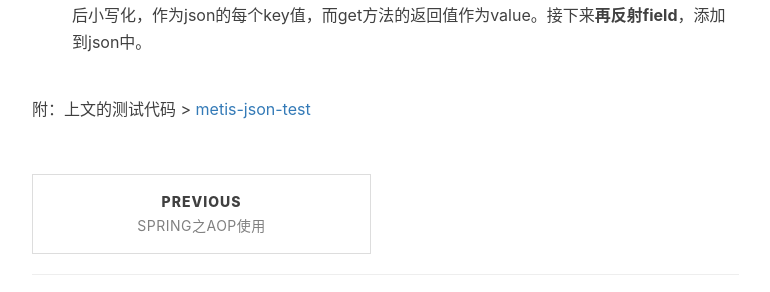
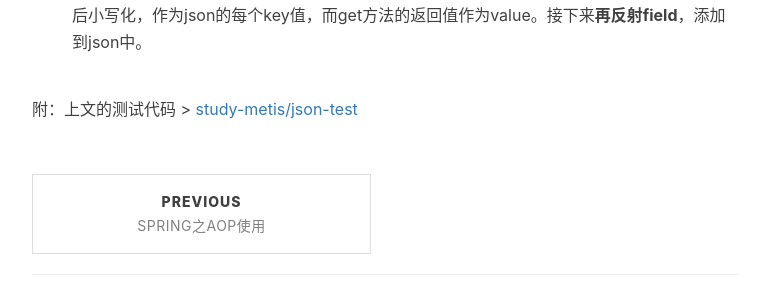
Before and after one commit to Ariescat/blog, a Jekyll site: the page built from _posts/2020-03-12-关于Gson的几个坑.md, in a window 1280 px wide and 900 px high, scrolled down 1499 px. Shown: the part 161-453 px from the top of the window, without its empty margins (233-1003 px from the left). Built offline with Jekyll 4.4.1, drawn with Linux system fonts in a browser that asks for light colours; nearby versions of some CDN libraries; comment, search, counter and statistics services are not loaded.

Commit message:
docs: 一些代码demo链接修改

```diff
--- a/_posts/2020-03-12-关于Gson的几个坑.md
+++ b/_posts/2020-03-12-关于Gson的几个坑.md
@@ -70,4 +70,4 @@ tags:
 
 
 
-附：上文的测试代码 > [metis-json-test](https://github.com/Ariescat/study-metis/blob/master/base/src/main/java/base/json/Test.java)
+附：上文的测试代码 > [study-metis/json-test](https://github.com/Ariescat/study-metis/blob/master/framework/src/main/java/com/metis/framework/json/Test.java)
```
Also changed, not shown: _posts/2020-03-06-Spring之AOP使用.md (+1 -1 lines).
